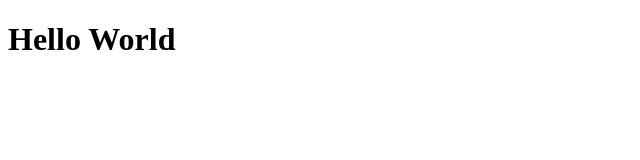
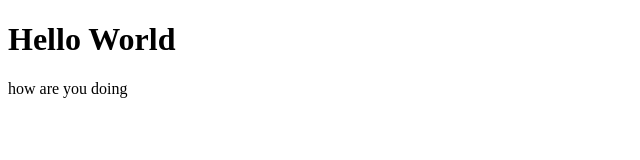
Before and after one commit to gharras/Git-course-from-Alan-Simpson, a plain HTML site: page index.html in a window 1280 px wide. Shown: the whole page, without its empty margins (0-640 px from the left). Drawn offline with Linux system fonts and the light colour scheme.

Commit message:
second commit

```diff
--- a/index.html
+++ b/index.html
@@ -8,5 +8,6 @@
 </head>
 <body>
     <h1>Hello World</h1>
+    <p>how are you doing</p>
 </body>
 </html>
```
